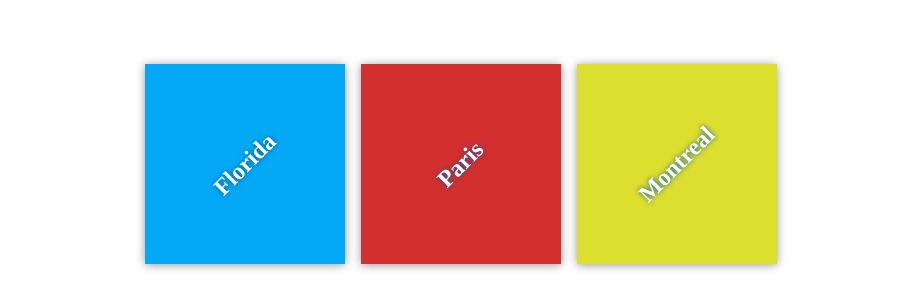
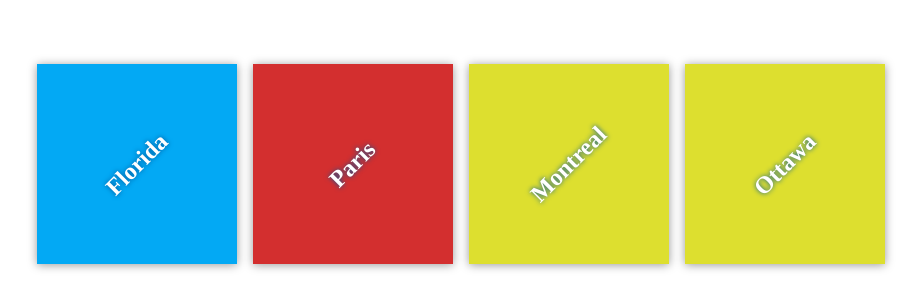
Before and after one commit to ZeinaKittaneh/my-travel-plans2, a plain HTML site: page index.html in a window 1280 px wide. Shown: the part 236-544 px from the top of the page, without its empty margins (179-1100 px from the left). Drawn offline with Linux system fonts and the light colour scheme.

Commit message:
adding destination Ottawa

```diff
--- a/index.html
+++ b/index.html
@@ -20,6 +20,9 @@
             <div class="destination" id="montreal">
                 <h2>Montreal</h2>
             </div>
+            <div class="destination" id="montreal">
+                <h2>Ottawa</h2>
+            </div>
         </div>
     </div>
 
```
